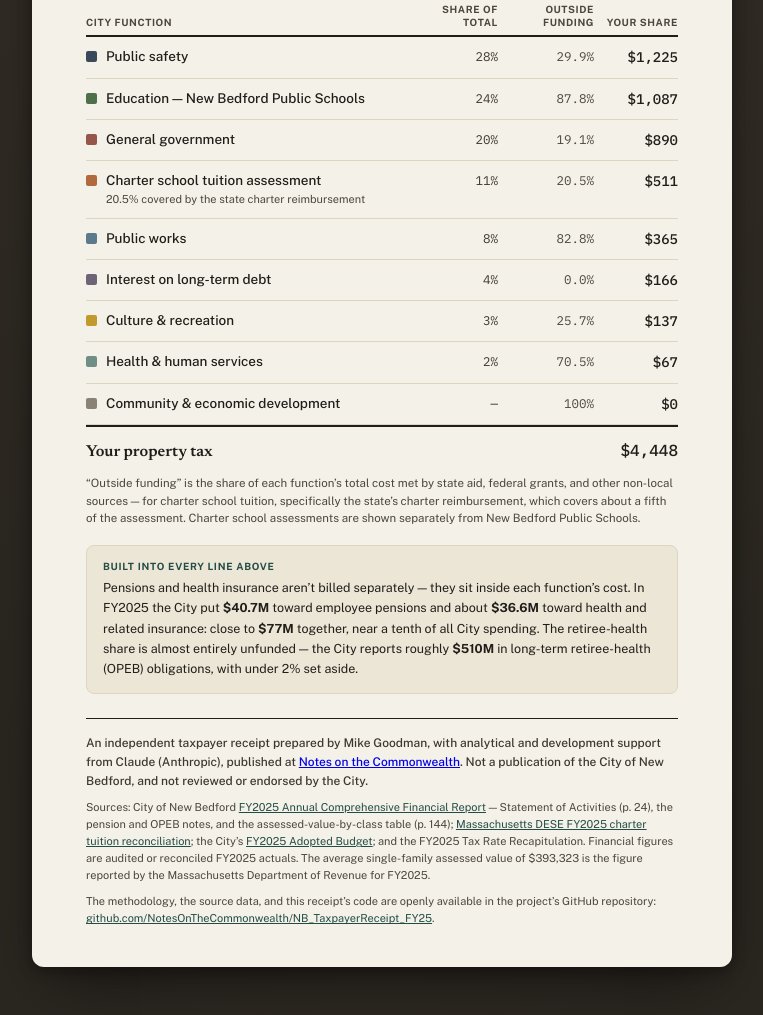
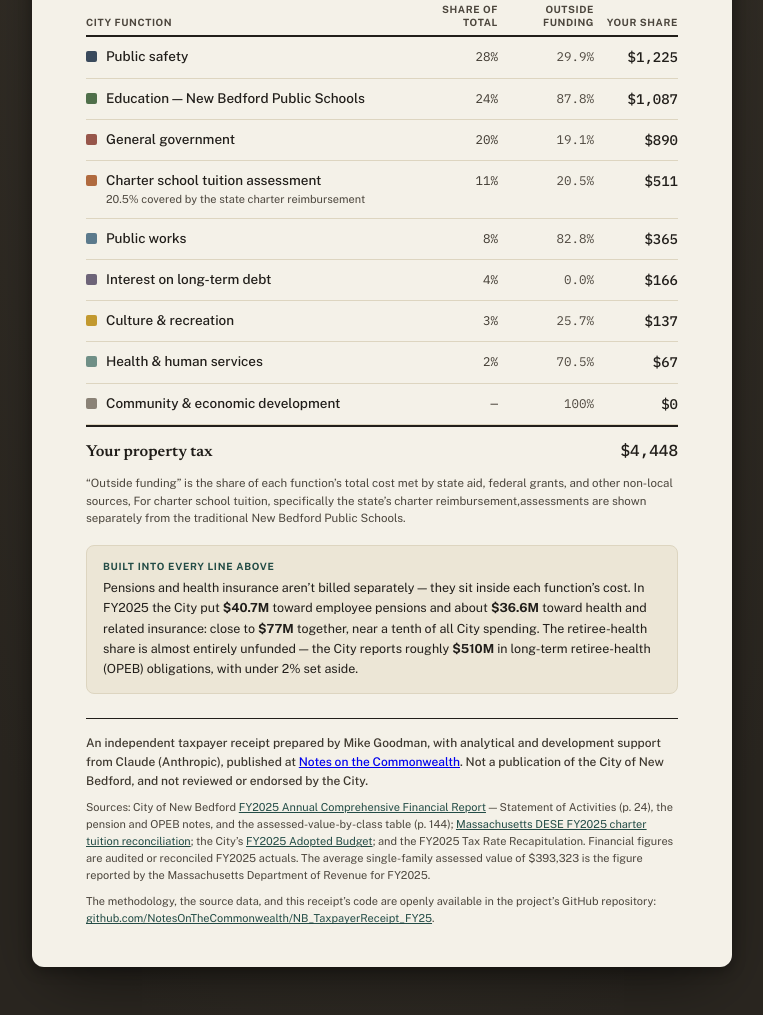
Before and after one commit to NotesOnTheCommonwealth/NB_TaxpayerReceipt_FY25, a plain HTML site: page index.html in a window 1280 px wide. Shown: the part 1180-2195 px from the top of the page, without its empty margins (258-1021 px from the left). Drawn offline with nearby package versions, Linux system fonts and the light colour scheme.

Commit message:
Update index.html

```diff
--- a/index.html
+++ b/index.html
@@ -296,9 +296,9 @@
       <div class="ledger" id="ledger"></div>
       <p class="ledger-note">
         &ldquo;Outside funding&rdquo; is the share of each function&rsquo;s total cost met by state aid,
-        federal grants, and other non-local sources &mdash; for charter school tuition, specifically the
-        state&rsquo;s charter reimbursement, which covers about a fifth of the assessment. Charter school assessments are shown
-        separately from New Bedford Public Schools.
+        federal grants, and other non-local sources, For charter school tuition, specifically the
+        state&rsquo;s charter reimbursement,assessments are shown
+        separately from the traditional New Bedford Public Schools.
       </p>
 
       <!-- cross-cutting note: employee benefits are inside every line above -->
```
